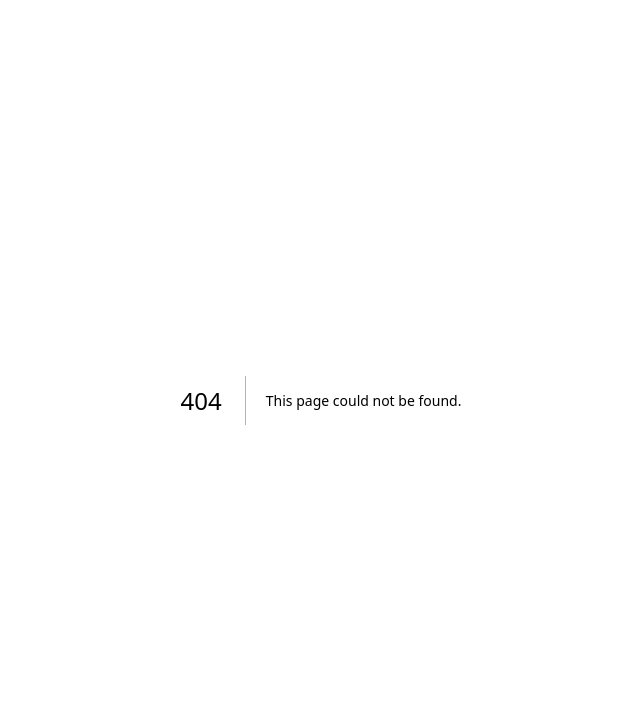
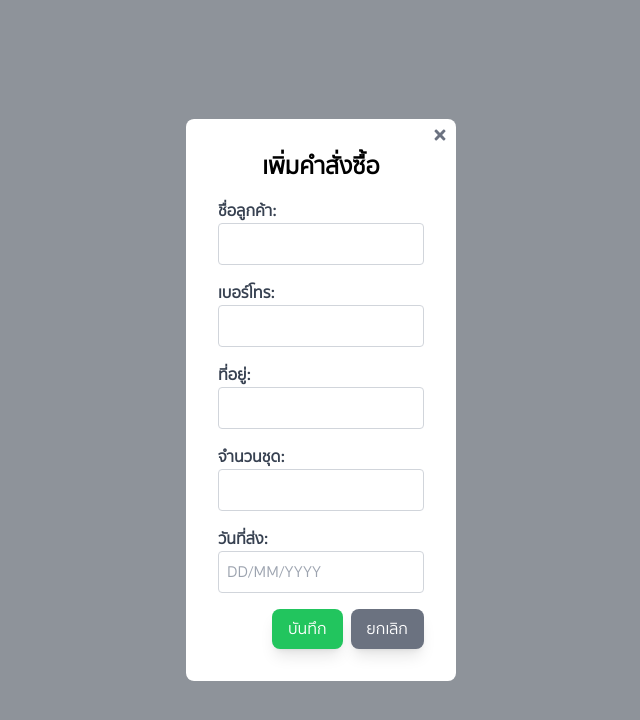
Before and after one commit to nontawit/manageOrders, a Next.js app: page /add in a window 1280 px wide. Before the commit this address had no page. Shown: the top 720 px of the page, without its empty margins (319-959 px from the left). Built offline with nearby package versions, Linux system fonts and the light colour scheme.

Commit message:
final update on the day

```diff
--- a/package.json
+++ b/package.json
@@ -10,11 +10,15 @@
   },
   "dependencies": {
     "axios": "^1.7.2",
+    "date-fns": "^3.6.0",
     "express": "^4.19.2",
+    "moment": "^2.30.1",
     "next": "14.2.3",
     "react": "^18",
+    "react-datepicker": "^6.9.0",
     "react-dom": "^18",
-    "react-icons": "^5.2.1"
+    "react-icons": "^5.2.1",
+    "react-modal": "^3.16.1"
   },
   "devDependencies": {
     "eslint": "^8",
--- /dev/null
+++ b/src/app/add/page.js
@@ -0,0 +1,127 @@
+"use client";
+import { useState } from 'react';
+import axios from 'axios';
+import { FaTimes } from 'react-icons/fa';
+import moment from 'moment';
+import 'moment/locale/th';
+import th from 'moment/locale/th';
+import DatePicker, { registerLocale } from "react-datepicker";
+import "react-datepicker/dist/react-datepicker.css";
+import thLocale from 'date-fns/locale/th';
+
+registerLocale('th', thLocale);
+
+export default function AddOrderForm({ onCancelAdd, onOrderAdded }) {
+  const [newOrder, setNewOrder] = useState({
+    cusName: '',
+    cusPhone: '',
+    cusAddress: '',
+    orderUnit: '',
+    dateDelivery: '',
+  });
+
+  const handleChange = (e) => {
+    const { name, value } = e.target;
+    setNewOrder(prevOrder => ({
+      ...prevOrder,
+      [name]: value,
+    }));
+  };
+
+  const handleDateChange = (date) => {
+    const formattedDate = moment(date).format('DD/MM/YYYY');
+    setNewOrder(prevOrder => ({
+      ...prevOrder,
+      dateDelivery: formattedDate,
+    }));
+  };
+
+  const handleSubmit = async (e) => {
+    e.preventDefault();
+    try {
+      const formattedOrder = {
+        ...newOrder,
+        dateDelivery: moment(newOrder.dateDelivery, 'DD/MM/YYYY').format('DD/MM/YYYY'),
+      };
+      await axios.post('https://restapi-tjap.onrender.com/api/orders', formattedOrder);
+      console.log('Order added successfully!');
+      onOrderAdded();
+      onCancelAdd();
+    } catch (error) {
+      console.error('Error adding order:', error);
+    }
+  };
+
+  return (
+    <div className="fixed top-0 left-0 w-full h-full flex justify-center items-center bg-gray-800 bg-opacity-50">
+      <div className="bg-white p-8 rounded-lg relative">
+        <button className="absolute top-2 right-2 text-gray-500" onClick={onCancelAdd}>
+          <FaTimes />
+        </button>
+        <h2 className="text-center text-2xl font-bold mb-4">เพิ่มคำสั่งซื้อ</h2>
+        <form onSubmit={handleSubmit}>
+          <div className="mb-4">
+            <label htmlFor="cusName" className="block text-gray-700 font-semibold">ชื่อลูกค้า:</label>
+            <input
+              type="text"
+              id="cusName"
+              name="cusName"
+              value={newOrder.cusName}
+              onChange={handleChange}
+              className="w-full border border-gray-300 rounded p-2"
+            />
+          </div>
+          <div className="mb-4">
+            <label htmlFor="cusPhone" className="block text-gray-700 font-semibold">เบอร์โทร:</label>
+            <input
+              type="text"
+              id="cusPhone"
+              name="cusPhone"
+              value={newOrder.cusPhone}
+              onChange={handleChange}
+              className="w-full border border-gray-300 rounded p-2"
+            />
+          </div>
+          <div className="mb-4">
+            <label htmlFor="cusAddress" className="block text-gray-700 font-semibold">ที่อยู่:</label>
+            <input
+              type="text"
+              id="cusAddress"
+              name="cusAddress"
+              value={newOrder.cusAddress}
+              onChange={handleChange}
+              className="w-full border border-gray-300 rounded p-2"
+            />
+          </div>
+          <div className="mb-4">
+            <label htmlFor="orderUnit" className="block text-gray-700 font-semibold">จำนวนชุด:</label>
+            <input
+              type="text"
+              id="orderUnit"
+              name="orderUnit"
+              value={newOrder.orderUnit}
+              onChange={handleChange}
+              className="w-full border border-gray-300 rounded p-2"
+            />
+          </div>
+          <div className="mb-4">
+            <label htmlFor="dateDelivery" className="block text-gray-700 font-semibold">วันที่ส่ง:</label>
+            <DatePicker
+              id="dateDelivery"
+              selected={newOrder.dateDelivery ? moment(newOrder.dateDelivery, 'DD/MM/YYYY').toDate() : null}
+              onChange={handleDateChange}
+              dateFormat="dd/MM/yyyy"
+              locale="th"
+              className="w-full border border-gray-300 rounded p-2"
+              placeholderText="DD/MM/YYYY"
+            />
+          </div>
+          <div className="flex justify-end">
+            <button type="submit" className="bg-green-500 text-white px-4 py-2 rounded-lg shadow-lg mr-2">บันทึก</button>
+            <button type="button" onClick={onCancelAdd} className="bg-gray-500 text-white px-4 py-2 rounded-lg shadow-lg">ยกเลิก</button>
+          </div>
+        </form>
+      </div>
+    </div>
+  );
+}
--- /dev/null
+++ b/src/app/edit/page.js
@@ -0,0 +1,119 @@
+"use client";
+import { useState, useEffect } from "react";
+import axios from "axios";
+import { FaTimes } from "react-icons/fa";
+import moment from "moment";
+import "moment/locale/th";
+
+export default function EditOrderForm({ order, onCancelEdit }) {
+  const [editedOrder, setEditedOrder] = useState({ ...order });
+
+  useEffect(() => {
+    // Format the date to DD/MM/YYYY with Thai year (Buddhist Era)
+    if (order.dateDelivery) {
+      const formattedDate = moment(order.dateDelivery, "YYYY-MM-DD").format("DD/MM/YYYY");
+      setEditedOrder((prevOrder) => ({
+        ...prevOrder,
+        dateDelivery: formattedDate,
+      }));
+    }
+  }, [order]);
+
+  const handleChange = (e) => {
+    const { name, value } = e.target;
+    setEditedOrder((prevOrder) => ({
+      ...prevOrder,
+      [name]: value,
+    }));
+  };
+
+  const handleSubmit = async (e) => {
+    e.preventDefault();
+    try {
+      // Ensure the date is in DD/MM/YYYY format for the API
+      const formattedDate = moment(editedOrder.dateDelivery, "DD/MM/YYYY").format("DD/MM/YYYY");
+      await axios.put(`https://restapi-tjap.onrender.com/api/orders/${editedOrder._id}`, {
+        ...editedOrder,
+        dateDelivery: formattedDate,
+      });
+      console.log("Order edited successfully!");
+      onCancelEdit(); // Close the edit form
+      window.location.reload(); // Refresh the OrdersPage
+    } catch (error) {
+      console.error("Error editing order:", error.response ? error.response.data : error.message);
+    }
+  };
+
+  return (
+    <div className="fixed top-0 left-0 w-full h-full flex justify-center items-center bg-gray-800 bg-opacity-50">
+      <div className="bg-white p-8 rounded-lg relative">
+        <button className="absolute top-2 right-2 text-gray-500" onClick={onCancelEdit}>
+          <FaTimes />
+        </button>
+        <h2 className="text-center text-2xl font-bold mb-4">แก้ไขคำสั่งซื้อ</h2>
+        <form onSubmit={handleSubmit}>
+          <div className="mb-4">
+            <label htmlFor="cusName" className="block text-gray-700 font-semibold">ชื่อลูกค้า:</label>
+            <input
+              type="text"
+              id="cusName"
+              name="cusName"
+              value={editedOrder.cusName}
+              onChange={handleChange}
+              className="w-full border border-gray-300 rounded p-2"
+            />
+          </div>
+          <div className="mb-4">
+            <label htmlFor="cusPhone" className="block text-gray-700 font-semibold">เบอร์โทร:</label>
+            <input
+              type="text"
+              id="cusPhone"
+              name="cusPhone"
+              value={editedOrder.cusPhone}
+              onChange={handleChange}
+              className="w-full border border-gray-300 rounded p-2"
+            />
+          </div>
+          <div className="mb-4">
+            <label htmlFor="cusAddress" className="block text-gray-700 font-semibold">ที่อยู่:</label>
+            <input
+              type="text"
+              id="cusAddress"
+              name="cusAddress"
+              value={editedOrder.cusAddress}
+              onChange={handleChange}
+              className="w-full border border-gray-300 rounded p-2"
+            />
+          </div>
+          <div className="mb-4">
+            <label htmlFor="orderUnit" className="block text-gray-700 font-semibold">จำนวนชุด:</label>
+            <input
+              type="number"
+              id="orderUnit"
+              name="orderUnit"
+              value={editedOrder.orderUnit}
+              onChange={handleChange}
+              className="w-full border border-gray-300 rounded p-2"
+            />
+          </div>
+          <div className="mb-4">
+            <label htmlFor="dateDelivery" className="block text-gray-700 font-semibold">วันที่ส่ง:</label>
+            <input
+              type="text"
+              id="dateDelivery"
+              name="dateDelivery"
+              value={editedOrder.dateDelivery}
+              onChange={handleChange}
+              className="w-full border border-gray-300 rounded p-2"
+              placeholder="DD/MM/YYYY"
+            />
+          </div>
+          <div className="flex justify-end">
+            <button type="submit" className="bg-green-500 text-white px-4 py-2 rounded-lg shadow-lg mr-2">บันทึก</button>
+            <button type="button" onClick={onCancelEdit} className="bg-gray-500 text-white px-4 py-2 rounded-lg shadow-lg">ยกเลิก</button>
+          </div>
+        </form>
+      </div>
+    </div>
+  );
+}
--- a/src/app/orders/page.js
+++ b/src/app/orders/page.js
@@ -1,25 +1,30 @@
-"use client"
-import { useState, useEffect } from 'react';
-import axios from 'axios';
-import { FaMapMarkerAlt, FaCheck, FaPhone, FaBox, FaTruck, FaPhoneAlt, FaTrash, FaEdit, FaPlus, FaArrowLeft } from 'react-icons/fa';
-import Link from 'next/link';
+"use client";
+import { useState, useEffect } from "react";
+import axios from "axios";
+import { FaMapMarkerAlt, FaCalendarAlt, FaBox, FaPhoneAlt, FaTrash, FaEdit, FaPlus, FaArrowLeft } from "react-icons/fa";
+import Link from "next/link";
+import AddOrderForm from "../add/page"; // Adjust the import path as necessary
+import EditOrderForm from "../edit/page"; // Adjust the import path as necessary
 
 export default function OrdersPage() {
   const [orders, setOrders] = useState([]);
-  const [searchTerm, setSearchTerm] = useState('');
+  const [searchTerm, setSearchTerm] = useState("");
+  const [isAdding, setIsAdding] = useState(false);
+  const [isEditing, setIsEditing] = useState(false);
+  const [editingOrder, setEditingOrder] = useState(null);
 
   useEffect(() => {
-    async function fetchOrders() {
+    fetchOrders();
+  }, []);
+
+  const fetchOrders = async () => {
     try {
-        const response = await axios.get('https://restapi-tjap.onrender.com/api/orders');
+      const response = await axios.get("https://restapi-tjap.onrender.com/api/orders");
       setOrders(response.data);
     } catch (error) {
-        console.error('Error fetching orders:', error);
+      console.error("Error fetching orders:", error);
     }
-    }
-
-    fetchOrders();
-  }, []);
+  };
 
   const handleCall = (phone) => {
     window.open(`tel:${phone}`);
@@ -28,19 +33,32 @@ export default function OrdersPage() {
   const handleDelete = async (id) => {
     try {
       await axios.delete(`https://restapi-tjap.onrender.com/api/orders/${id}`);
-      setOrders(orders.filter(order => order._id !== id));
+      setOrders(orders.filter((order) => order._id !== id));
     } catch (error) {
-      console.error('Error deleting order:', error);
+      console.error("Error deleting order:", error);
     }
   };
 
-  const handleEdit = (id) => {
-    // Redirect to edit order page
-    // Implement your edit order logic here
-    console.log(`Edit order with ID: ${id}`);
+  const handleEdit = (order) => {
+    setEditingOrder(order);
+    setIsEditing(true);
   };
 
-  const filteredOrders = orders.filter(order =>
+  const handleAddOrder = () => {
+    setIsAdding(true);
+  };
+
+  const handleCancelEdit = () => {
+    setIsEditing(false);
+    setEditingOrder(null);
+  };
+
+  const handleCancelAdd = () => {
+    setIsAdding(false);
+  };
+
+  const filteredOrders = orders.filter(
+    (order) =>
       order.cusName.toLowerCase().includes(searchTerm.toLowerCase()) ||
       order.cusPhone.includes(searchTerm) ||
       order.cusAddress.toLowerCase().includes(searchTerm.toLowerCase())
@@ -58,11 +76,12 @@ export default function OrdersPage() {
           value={searchTerm}
           onChange={(e) => setSearchTerm(e.target.value)}
         />
-        <Link href="/add-order">
-          <button className="bg-green-500 text-white p-2 rounded-lg shadow-lg transform transition duration-300 hover:scale-105 hover:bg-green-700">
+        <button
+          onClick={handleAddOrder}
+          className="bg-green-500 text-white p-2 rounded-lg shadow-lg transform transition duration-300 hover:scale-105 hover:bg-green-700"
+        >
           <FaPlus />
         </button>
-        </Link>
       </div>
 
       <div className="grid grid-cols-1 md:grid-cols-2 lg:grid-cols-3 gap-8">
@@ -73,42 +92,52 @@ export default function OrdersPage() {
               <FaMapMarkerAlt className="inline-block mr-2" /> {order.cusAddress}
             </p>
             <p className="text-gray-700 mb-1">
-              <FaBox className="inline-block mr-2" /> {order.orderUnit} ชุด
+              <FaBox               className="inline-block mr-2" /> จำนวนชุด: {order.orderUnit}
             </p>
             <p className="text-gray-700 mb-1">
-              <FaTruck className="inline-block mr-2" /> {order.dateDelivery}
+              <FaCalendarAlt className="inline-block mr-2" /> วันที่ส่ง: {order.dateDelivery}
             </p>
-            <p className="text-gray-700">
-              {order.orderStatus === 'Pending' ? (
-                <span className="text-yellow-500">Pending</span>
-              ) : (
-                <span className="text-green-500">Success</span>
-              )}
+            <p className="text-gray-700 mb-1">
+              <FaPhoneAlt className="inline-block mr-2" /> {order.cusPhone}
             </p>
-            <div className="flex space-x-2 mt-4">
-              <button onClick={() => handleCall(order.cusPhone)} className="bg-blue-500 text-white p-2 rounded-lg shadow-lg transform transition duration-300 hover:scale-105 hover:bg-blue-700">
+            <div className="flex justify-end mt-4">
+              <button
+                onClick={() => handleCall(order.cusPhone)}
+                className="bg-blue-500 text-white p-2 rounded-lg shadow-lg mr-2 transform transition duration-300 hover:scale-105 hover:bg-blue-700"
+              >
                 <FaPhoneAlt />
               </button>
-              {order.orderStatus !== 'Success' && (
-                <button onClick={() => handleComplete(order._id)} className="bg-green-500 text-white p-2 rounded-lg shadow-lg transform transition duration-300 hover:scale-105 hover:bg-green-700">
-                  <FaCheck />
+              <button
+                onClick={() => handleEdit(order)}
+                className="bg-yellow-500 text-white p-2 rounded-lg shadow-lg mr-2 transform transition duration-300 hover:scale-105 hover:bg-yellow-700"
+              >
+                <FaEdit />
               </button>
-              )}
-              <button onClick={() => handleDelete(order._id)} className="bg-red-500 text-white p-2 rounded-lg shadow-lg transform transition duration-300 hover:scale-105 hover:bg-red-700">
+              <button
+                onClick={() => handleDelete(order._id)}
+                className="bg-red-500 text-white p-2 rounded-lg shadow-lg transform transition duration-300 hover:scale-105 hover:bg-red-700"
+              >
                 <FaTrash />
-              </button>
-              <button onClick={() => handleEdit(order._id)} className="bg-yellow-500 text-white p-2 rounded-lg shadow-lg transform transition duration-300 hover:scale-105 hover:bg-yellow-700">
-                <FaEdit />
               </button>
             </div>
           </div>
         ))}
       </div>
-      <Link href="/">
-        <button className="fixed bottom-8 left-8 bg-gray-500 text-white p-3 rounded-full shadow-lg transform transition duration-300 hover:scale-105 hover:bg-gray-700">
-          <FaArrowLeft />
-        </button>
-      </Link>
+
+      {isEditing && (
+        <EditOrderForm
+          order={editingOrder}
+          onCancelEdit={handleCancelEdit}
+          onOrderUpdated={fetchOrders} // Fetch orders to update the list after editing
+        />
+      )}
+
+      {isAdding && (
+        <AddOrderForm
+          onCancelAdd={handleCancelAdd}
+          onOrderAdded={fetchOrders} // Fetch orders to update the list after adding
+        />
+      )}
     </div>
   );
 }
--- a/src/app/pending/page.js
+++ b/src/app/pending/page.js
@@ -1,5 +1,5 @@
 "use client"
-"use client"
+
 import { useState, useEffect } from 'react';
 import axios from 'axios';
 import { FaMapMarkerAlt, FaPhone, FaBox, FaTruck, FaPhoneAlt, FaCheck, FaTrash, FaEdit, FaPlus, FaArrowLeft } from 'react-icons/fa';
```
Also changed, not shown: 2 other files (tests, documents, lock files or other folders). Lines whose indentation alone changed are shown as unchanged.
